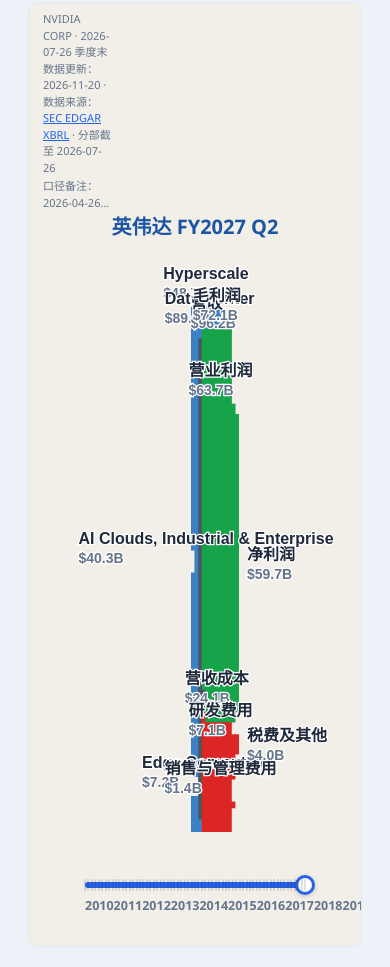
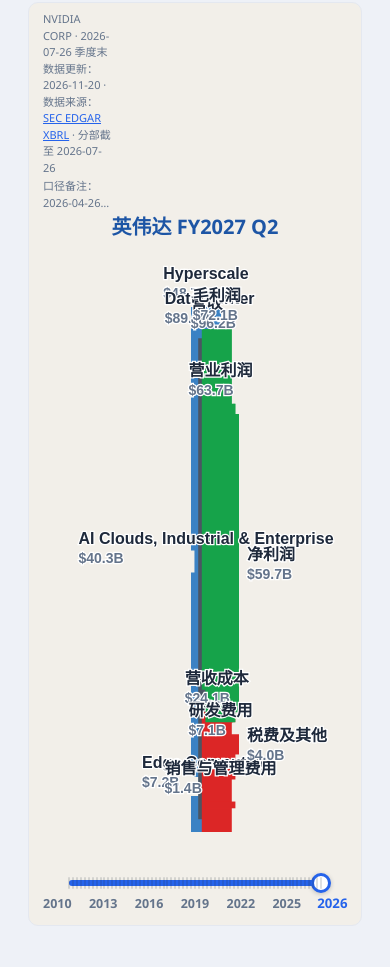
Before and after one commit to Dao1023/profitbridge, a plain HTML site: page index.html in a window 390 px wide. Shown: the part 673-1640 px from the top of the page. After the commit the page ends 1619 px from the top, so only its background shows below. Drawn offline with Linux system fonts and the light colour scheme.

Commit message:
fix(timeline): 修复窄屏刻度点击错位与年份裁切
- 热区改为仅垂直扩展(inset:-8px 0)，消除 36px 伪元素在 <1280 宽下的兄弟覆盖
- ≤900px 按可用宽度抽稀年份刻度(390=7 个/768=10 个)，保留首末与当前期，必要时横向滚动
- 刻度统一指向该年最后一期，点击委托按最近中心命中，避免活动刻度宽日期标签误命中
- 桌面(>900px)刻度集合保持不变

```diff
--- a/app.js
+++ b/app.js
@@ -1704,7 +1704,9 @@ function renderTimeline() {
   // the bare year (with 64 quarters a "Y Qx + date" label set overflows the track).
   const order = [cur, n - 1, 0];
   const byYear = new Map();
-  for (let i = 0; i < n; i++) { const y = yearOf(qs[i].end); if (!byYear.has(y)) byYear.set(y, i); }
+  // a year tick represents that year's LAST reported quarter, so clicking "2019"
+  // lands on the year-end period (index 0 stays pinned below for the data start)
+  for (let i = 0; i < n; i++) { const y = yearOf(qs[i].end); byYear.set(y, i); }
   for (const i of [...byYear.values()].sort((a, b) => a - b)) order.push(i);
   const usedYears = new Set(), show = [];
   for (const i of order) {
@@ -1713,11 +1715,67 @@ function renderTimeline() {
     usedYears.add(y); show.push(i);
   }
   show.sort((a, b) => a - b);
-  ticks.innerHTML = show.map(i =>
-    `<div class="tl-tick${i === cur ? ' active' : ''}" data-i="${i}" title="${qs[i].end}">
-       <div class="q">${yearOf(qs[i].end)}</div>${i === cur ? `<div class="d">${qs[i].end}</div>` : ''}</div>`).join('');
-  ticks.querySelectorAll('.tl-tick').forEach(el =>
-    el.addEventListener('click', () => setQuarter(Number(el.dataset.i))));
+  const paint = list => {
+    ticks.innerHTML = list.map(i =>
+      `<div class="tl-tick${i === cur ? ' active' : ''}" data-i="${i}" title="${qs[i].end}">
+         <div class="q">${yearOf(qs[i].end)}</div>${i === cur ? `<div class="d">${qs[i].end}</div>` : ''}</div>`).join('');
+  };
+  /* Narrow screens: 19 year labels cannot fit 220-600px, so thin the row to the
+     coarsest step that still FITS instead of letting `space-between` glue the
+     labels together and clip the recent years behind #chartPanel's overflow.
+     First/last/active are always kept. Ticks are measured after paint, so the
+     active tick's wider date caption is accounted for. Desktop (>900px) keeps
+     the exact previous tick set, hence a pixel-identical rendering. */
+  let picked = show;
+  if (innerWidth <= 900) {
+    const sample = step => {
+      if (step <= 1) return show;
+      const keep = new Set([0, show.length - 1]);
+      const cp = show.indexOf(cur);
+      if (cp >= 0) keep.add(cp);
+      for (let p = 0; p < show.length; p += step) keep.add(p);
+      return [...keep].sort((a, b) => a - b).map(p => show[p]);
+    };
+    /* Readability floor: space-between always stretches the row to the full
+       container, so scrollWidth alone never tells us the labels are comfortable.
+       Require both "no pixel overflow" and >=40px of track per year label. */
+    const comfortable = list => ticks.scrollWidth <= ticks.clientWidth + 3 &&
+      (list.length < 2 || ticks.clientWidth / (list.length - 1) >= 40);
+    for (let step = 1; step <= 8; step++) {
+      picked = sample(step);
+      paint(picked);
+      if (comfortable(picked)) break;
+    }
+    if (!comfortable(picked)) {
+      const keep = new Set([0, show.length - 1]);
+      const cp = show.indexOf(cur);
+      if (cp >= 0) keep.add(cp);
+      picked = [...keep].sort((a, b) => a - b).map(p => show[p]);
+      paint(picked);
+    }
+  } else {
+    paint(picked);
+  }
+  ticks.classList.toggle('scrollable', ticks.scrollWidth > ticks.clientWidth + 3);
+  /* One delegated handler for the whole row, selecting the tick whose CENTRE is
+     nearest the pointer. This is immune to any hit-area overlap: the previous
+     per-tick ±18px pseudo-elements made the next sibling swallow the previous
+     label's centre below ~1280px, so every mobile click jumped one year ahead. */
+  if (ticks.dataset.delegated !== '1') {
+    ticks.addEventListener('click', e => {
+      // track clicks (and clicks anywhere outside a label) keep the track's own
+      // fraction→quarter mapping; only a click that hit a tick is re-mapped
+      if (!e.target.closest || !e.target.closest('.tl-tick')) return;
+      const list = [...ticks.querySelectorAll('.tl-tick')];
+      let best = null, bestD = Infinity;
+      for (const el of list) {
+        const r = el.getBoundingClientRect(), d = Math.abs(r.left + r.width / 2 - e.clientX);
+        if (d < bestD) { bestD = d; best = el; }
+      }
+      if (best) setQuarter(Number(best.dataset.i));
+    });
+    ticks.dataset.delegated = '1';
+  }
   const pct = n > 1 ? (cur / (n - 1)) * 100 : 0;
   document.getElementById('tlFill').style.width = pct + '%';
   document.getElementById('tlThumb').style.left = pct + '%';
--- a/index.html
+++ b/index.html
@@ -111,8 +111,14 @@ body { background:var(--bg); color:var(--text); font-family:"Segoe UI","Microsof
 .tl-ticks { display:flex; justify-content:space-between; margin:10px 30px 0; }
 .tl-tick { flex:0 0 auto; text-align:center; cursor:pointer; color:var(--muted); font-size:12.5px; line-height:1.35; user-select:none; position:relative; }
 /* generous invisible hit area around each tick label — easy to hit without
-   changing the visible layout */
-.tl-tick::before { content:''; position:absolute; inset:-10px -18px; }
+   changing the visible layout. Horizontal expansion is deliberately 0: a fixed
+   ±18px box is 36px wide, so whenever ticks sit closer than 36px (every width
+   below ~1280) the NEXT sibling covers the previous label's centre and clicks
+   silently select the following year. Extending only vertically keeps every
+   tick's hit box inside its own label, so a click always lands on the year the
+   reader aimed at; #tlTicks' delegated click handler adds a nearest-centre
+   fallback for the active tick's wider date caption. */
+.tl-tick::before { content:''; position:absolute; inset:-8px 0; }
 .tl-tick .q { font-weight:600; }
 .tl-tick:hover .q { color:var(--blue); }
 .tl-tick.active .q { color:var(--blue); font-weight:800; }
@@ -146,6 +152,21 @@ body { background:var(--bg); color:var(--text); font-family:"Segoe UI","Microsof
   .layout { flex-direction:column; }
   #logoRail { position:static; width:100%; grid-template-columns:repeat(10,1fr); }
   .main { margin-left:0; }
+  /* the timeline gets the panel's full width: 26px side padding + 30px tick
+     margins ate 112px of a 332px panel, which was what pushed 9 years outside
+     the clip in the first place */
+  #timeline { padding:8px 10px 12px; }
+  .tl-ticks { margin:10px 4px 0; }
+  /* last-resort horizontal scroll (e.g. a 320px viewport where even the
+     thinned set cannot fit); hidden scrollbar, the row still pans by drag */
+  .tl-ticks.scrollable { overflow-x:auto; overflow-y:visible; scrollbar-width:none; padding-bottom:2px; }
+  .tl-ticks.scrollable::-webkit-scrollbar { display:none; }
+}
+@media (max-width: 480px) {
+  /* the full date caption is ~65px wide, wider than a 30-40px tick slot at this
+     width; the title already states the quarter, so drop it instead of letting
+     it paint over the neighbouring years */
+  .tl-tick .d { display:none; }
 }
 </style>
 </head>
```
